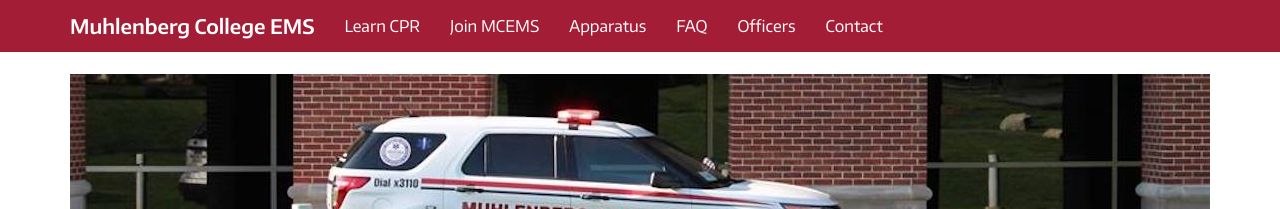
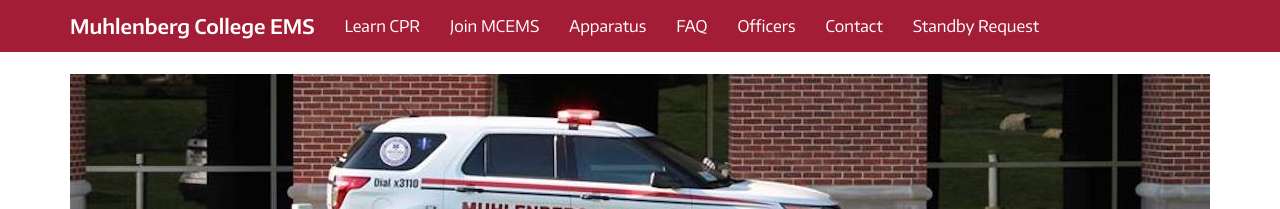
Before and after one commit to MCEMS/www, a Jekyll site: the page built from index.html, in a window 1280 px wide. Shown: the top 209 px of the page. Built offline with Jekyll 4.4.1, drawn with Linux system fonts in a browser that asks for light colours; nearby versions of some CDN libraries.

Commit message:
Update nav.yml

```diff
--- a/_data/nav.yml
+++ b/_data/nav.yml
@@ -16,3 +16,6 @@
 - url: /contact/index.html
   href: /contact/
   text: Contact
+- url: /standby-request/index.html
+  href: /standby-request/
+  text: Standby Request
```
